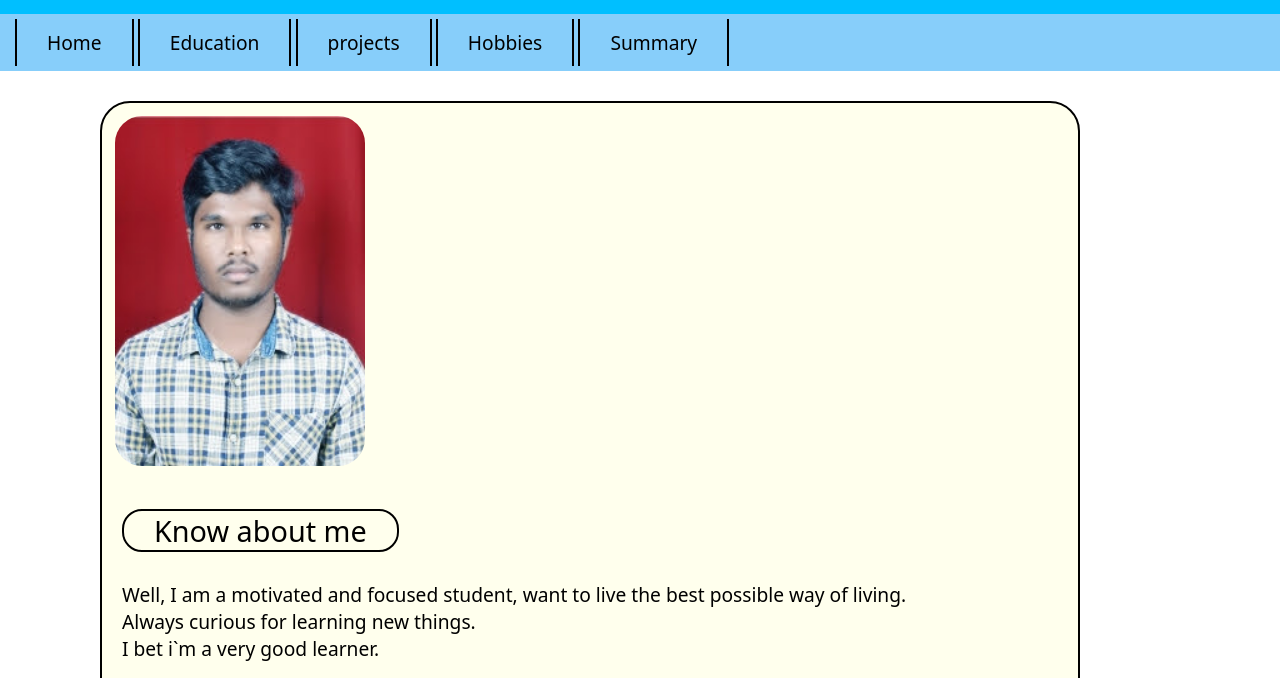
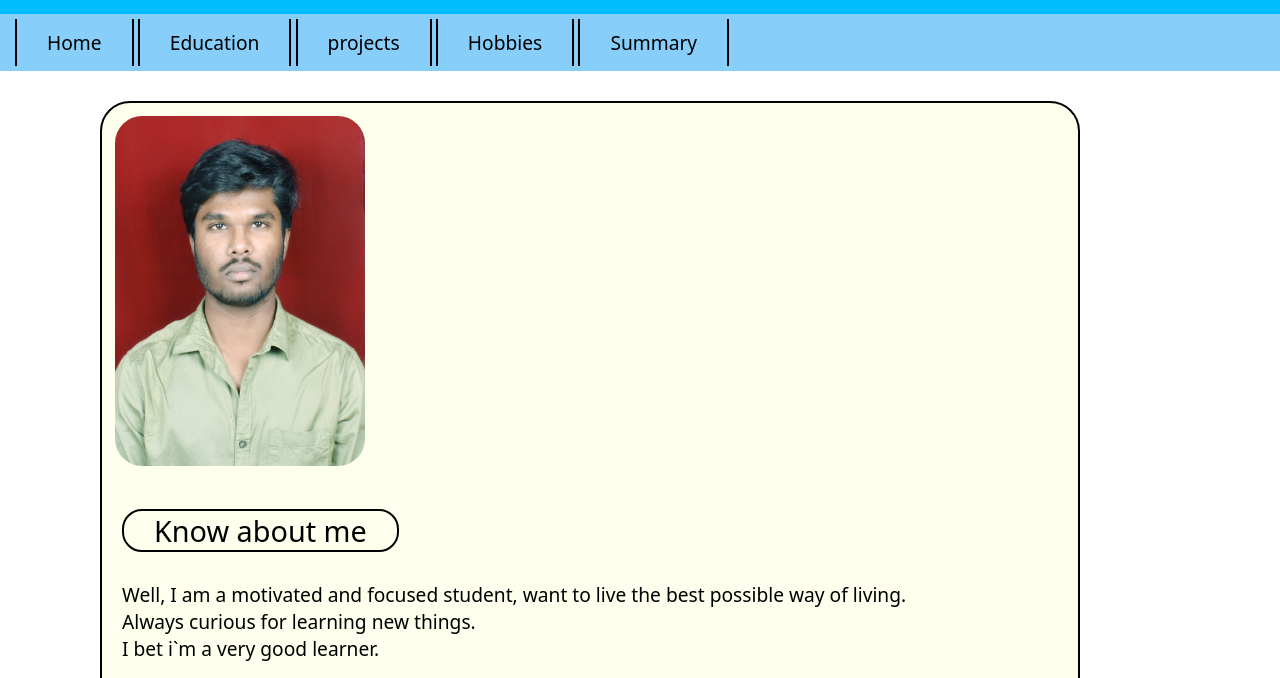
Before and after one commit to anilkumar-011/anilkumar-011.github.io, a plain HTML site: page index.html in a window 1280 px wide. Shown: the part 54-732 px from the top of the page. Drawn offline with Linux system fonts and the light colour scheme.

Commit message:
Update index.html

```diff
--- a/index.html
+++ b/index.html
@@ -38,7 +38,7 @@
         <!-- ---------------Personal details-------------------- -->
         <div class="personal">
 
-            <img src="images\profile.jpg" alt="profile pic">
+            <img src="images\Anil Kumar.jpg" alt="profile pic">
 
             <div class="text">
 
```
